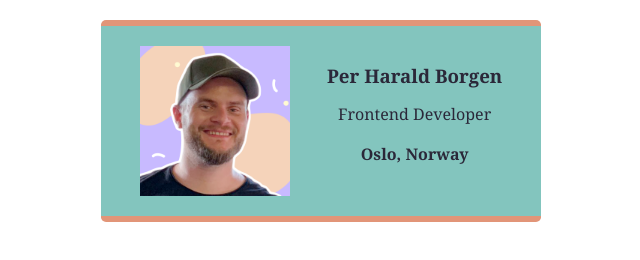
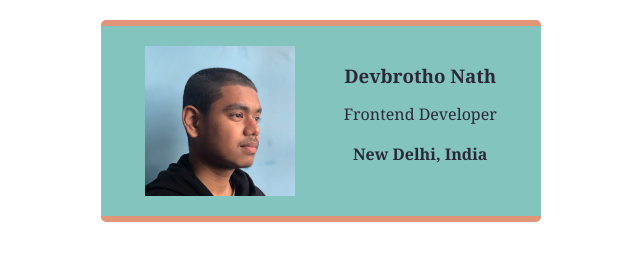
Before and after one commit to devbrothonath/Business-card, a website built with Vite: page index.html in a window 1280 px wide. Shown: the whole page, without its empty margins (319-959 px from the left). Built offline with nearby package versions, Linux system fonts and the light colour scheme.

Commit message:
final changes

```diff
--- a/index.html
+++ b/index.html
@@ -4,11 +4,11 @@
     </head>
     <body>
         <div class="card">
-            <img class="avatar" src="images/per.png">
+            <img class="avatar" src="images/devbrotho-profile.jpg">
             <div >
-                <h3>Per Harald Borgen</h3>
+                <h3>Devbrotho Nath</h3>
                 <p>Frontend Developer</p>
-                <h4>Oslo, Norway</h4>
+                <h4>New Delhi, India</h4>
             </div>
         </div>
     </body>
```
Also changed, not shown: images/devbrotho-profile.jpg (added).
